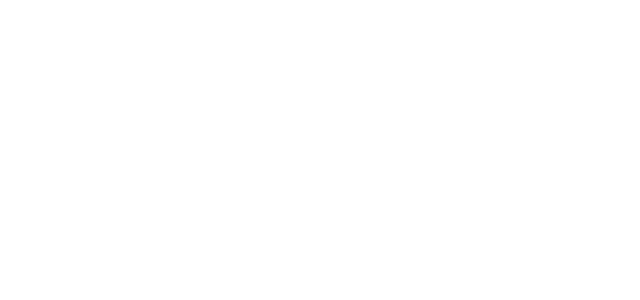
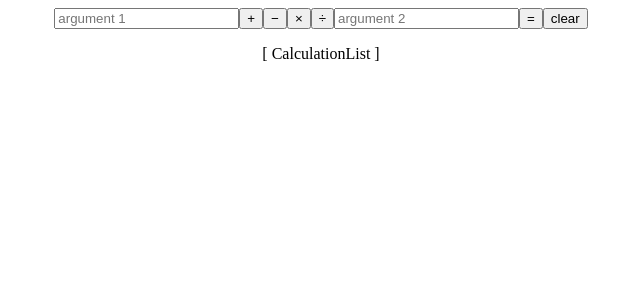
Before and after one commit to mes32/calc-cast, a React (Create React App) app: page / in a window 1280 px wide. Shown: the top 300 px of the page, without its empty margins (319-959 px from the left). Built offline with nearby package versions, Linux system fonts and the light colour scheme.

Commit message:
Add components CalculationList and CalculatorForm

```diff
--- a/src/components/App/App.js
+++ b/src/components/App/App.js
@@ -1,12 +1,16 @@
 import React from 'react';
 import './App.css';
 
+import CalculationList from '../CalculationList/CalculationList';
+import CalculatorForm from '../CalculatorForm/CalculatorForm';
+
 function App() {
-  return (
-    <div className="App">
-
-    </div>
-  );
+    return (
+        <div className="App">
+            <CalculatorForm />
+            <CalculationList />
+        </div>
+    );
 }
 
 export default App;
--- /dev/null
+++ b/src/components/CalculationList/CalculationList.js
@@ -0,0 +1,11 @@
+import React from 'react';
+
+function CalculationList() {
+    return (
+        <div>
+            <p>[ CalculationList ]</p>
+        </div>
+    );
+}
+
+export default CalculationList;
--- /dev/null
+++ b/src/components/CalculatorForm/CalculatorForm.js
@@ -0,0 +1,18 @@
+import React from 'react';
+
+function CalculatorForm() {
+    return (
+        <form>
+            <input type="number" placeholder="argument 1" />
+            <input type="button" value="+" />
+            <input type="button" value="−" />
+            <input type="button" value="×" />
+            <input type="button" value="÷" />
+            <input type="number" placeholder="argument 2" />
+            <input type="button" value="=" />
+            <input type="button" value="clear" />
+        </form>
+    );
+}
+
+export default CalculatorForm;
```
